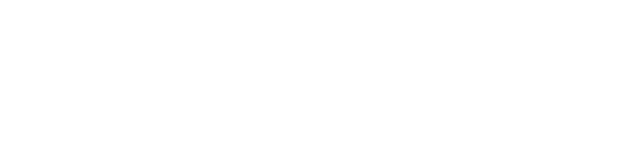
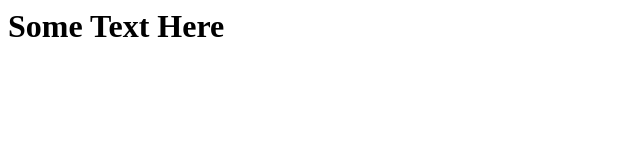
Before and after one commit to eus085351/eus085351.github.io, a plain HTML site: page index.html in a window 1280 px wide. Shown: the whole page, without its empty margins (0-640 px from the left). Drawn offline with Linux system fonts and the light colour scheme.

Commit message:
Update index.html

```diff
--- a/index.html
+++ b/index.html
@@ -4,5 +4,6 @@
   </head>
 
   <body>
+    <h1>Some Text Here</h1>
   </body>
 </html>
```
